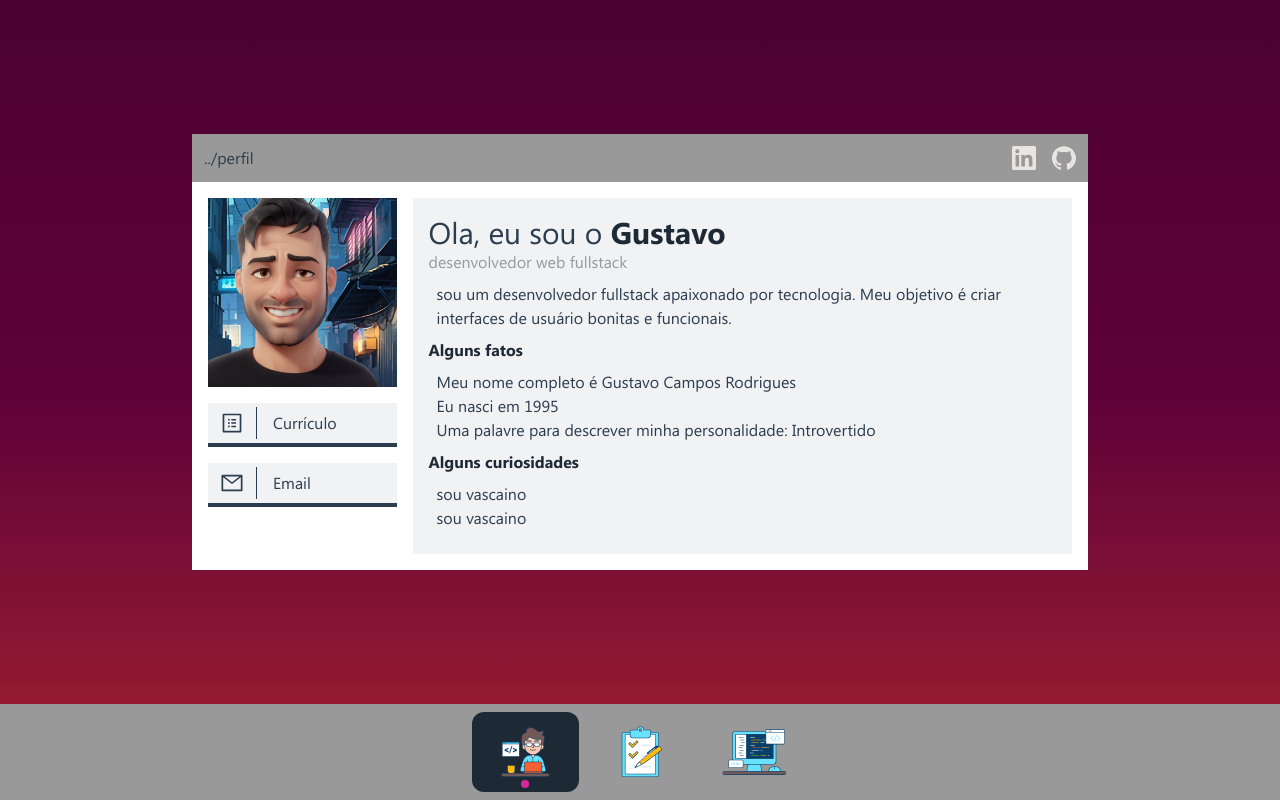
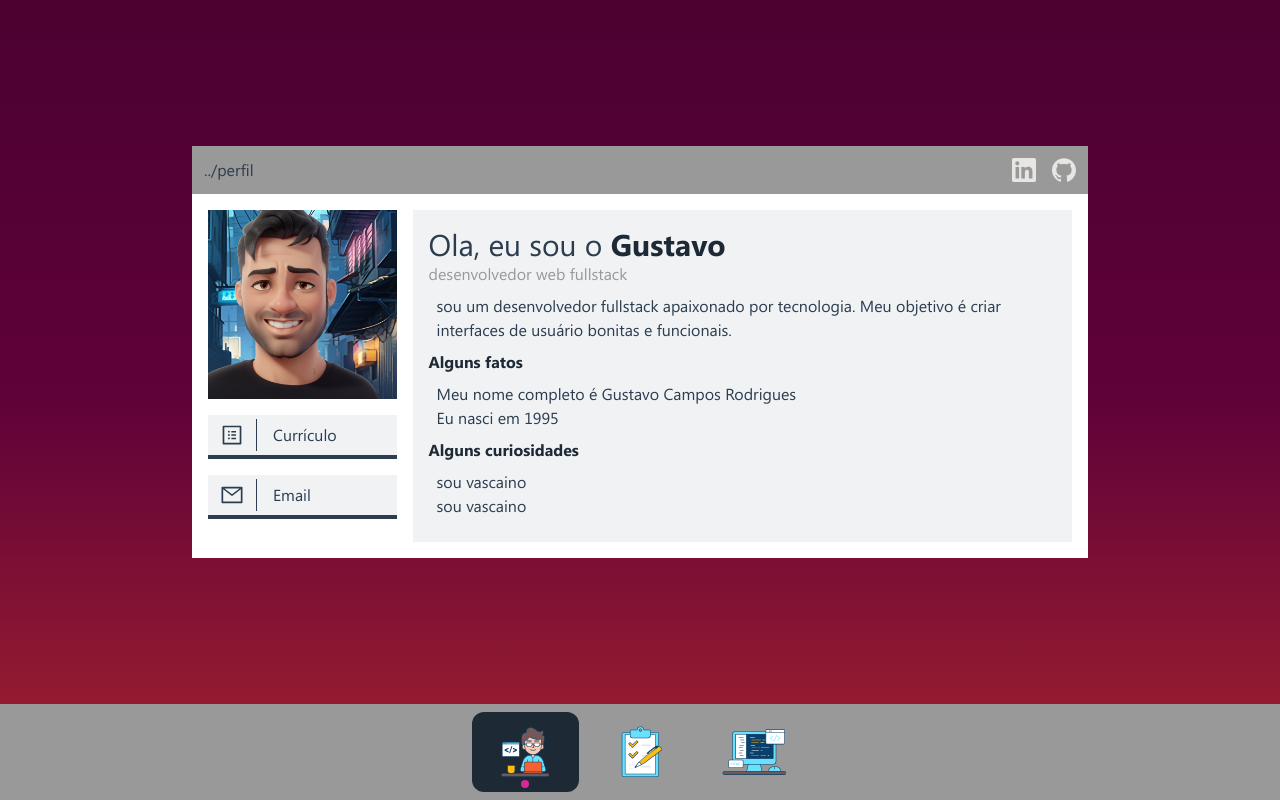
Before and after one commit to gstvcampos/portfolio, a Next.js app: page / in a window 1280 px wide. Built offline with nearby package versions, Linux system fonts and the light colour scheme.

Commit message:
fix: profile

```diff
--- a/src/app/page.tsx
+++ b/src/app/page.tsx
@@ -46,9 +46,6 @@ export default async function Home() {
           <ul className="m-2">
             <li>Meu nome completo é Gustavo Campos Rodrigues</li>
             <li>Eu nasci em 1995</li>
-            <li>
-              Uma palavre para descrever minha personalidade: Introvertido
-            </li>
           </ul>
           <h3 className="font-segoe-bold text-focus">Alguns curiosidades</h3>
           <ul className="m-2">
```
